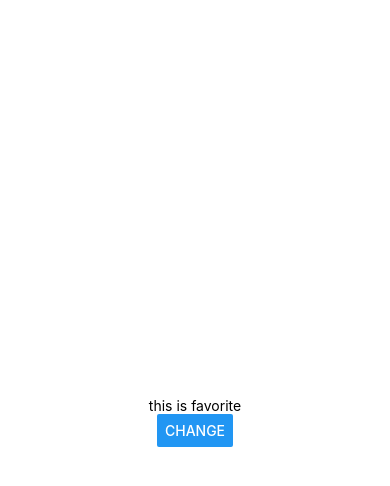
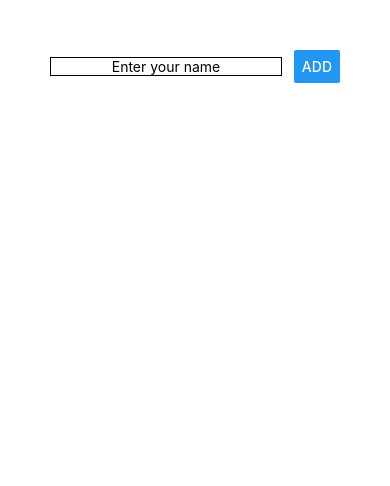
Before and after one commit to jsidd06/reacct-native-first-app, a React Native app: screen / in a window 390 px wide. Shown: the top 486 px of the page. Built offline with nearby package versions, Linux system fonts and the light colour scheme.

Commit message:
set input field

```diff
--- a/App.js
+++ b/App.js
@@ -1,23 +1,17 @@
-import { StatusBar } from 'expo-status-bar';
-import { useState } from 'react';
-import { StyleSheet, Text, View,Button } from 'react-native';
+import { StyleSheet, View,Button,TextInput } from 'react-native';
 
 export default function App() {
-  const [order,setOrder] = useState('this is favorite');
   return (
-    <View style={styles.container}>
-      <Text>{order}</Text>
-      <Button title="change" onPress={()=>setOrder('no')}/>
-      <StatusBar style="auto" />
+    <View style={{padding:50}} >
+      <View style={{flexDirection:"row",justifyContent:"space-between",alignItems:"center"}}>
+      <TextInput placeholder="Enter your name" style={{width:"80%",borderColor:"black", borderWidth:1,textAlign:"center"}} />
+      <Button title="ADD" />
+      </View>
+      <View />
     </View>
   );
 }
 
 const styles = StyleSheet.create({
-  container: {
-    flex: 1,
-    backgroundColor: '#fff',
-    alignItems: 'center',
-    justifyContent: 'center',
-  },
+
 });
```
